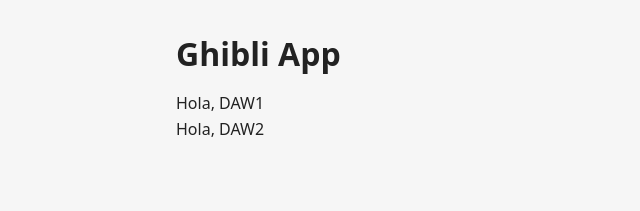
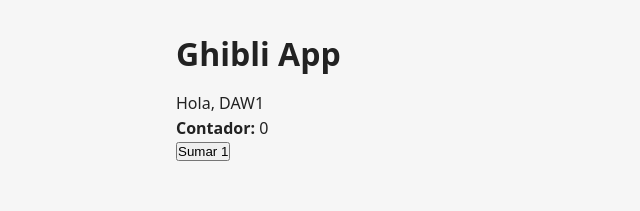
Before and after one commit to JanVizcaino/studio-ghibli, a React (Vite) app in the folder ghibli/: page / in a window 1280 px wide. Shown: the top 211 px of the page, without its empty margins (0-640 px from the left). Built offline with nearby package versions, Linux system fonts and the light colour scheme.

Commit message:
Parte 2-Acabada

```diff
--- a/ghibli/src/App.jsx
+++ b/ghibli/src/App.jsx
@@ -1,13 +1,12 @@
 import Greeting from './components/Greeting.jsx'
+import Counter from './components/Counter.jsx'
 
 function App() {
   return (
     <main>
       <h1>Ghibli App</h1>
-
-      {/* Mismo componente, datos distintos. Reutilización real. */}
       <Greeting name="DAW1" />
-      <Greeting name="DAW2" />
+      <Counter />
     </main>
   )
 }
--- /dev/null
+++ b/ghibli/src/components/Counter.jsx
@@ -0,0 +1,49 @@
+/*import { useState } from 'react'
+
+export default function Counter() {
+  // count es el valor actual. setCount es la función para cambiarlo.
+  // El valor inicial es 0.
+  const [count, setCount] = useState(0)
+
+  // Manejador de clic: suma 1 al contador.
+  function handleClick() {
+    // Forma segura: usamos el valor previo para evitar condiciones de carrera.
+    setCount(prev => prev + 1)
+  }
+
+  return (
+    <section>
+      <strong>Contador:</strong> {count}
+      <div>
+        <button onClick={handleClick}>Sumar 1</button>
+      </div>
+    </section>
+  )
+}*/
+
+import { useEffect, useState } from 'react'
+
+export default function Counter() {
+  const [count, setCount] = useState(0)
+
+  // Efecto: cada vez que cambia count, cambiamos el título del documento.
+  useEffect(() => {
+    document.title = `Contador: ${count}`
+
+    // Limpieza opcional (no necesaria en este ejemplo).
+    // Retornar aquí una función si te suscribes a algo y quieres cancelar.
+  }, [count]) // Dependencias: cuando cambia count, se ejecuta el efecto.
+
+  function handleClick() {
+    setCount(prev => prev + 1)
+  }
+
+  return (
+    <section>
+      <strong>Contador:</strong> {count}
+      <div>
+        <button onClick={handleClick}>Sumar 1</button>
+      </div>
+    </section>
+  )
+}
```
